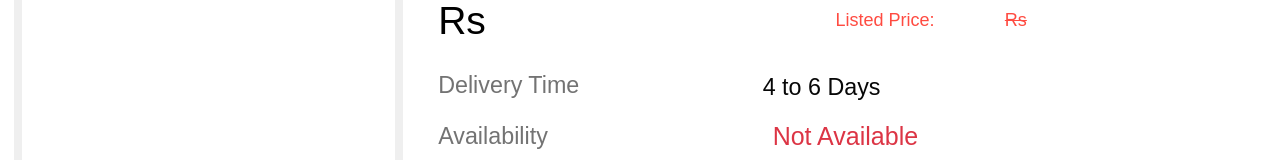
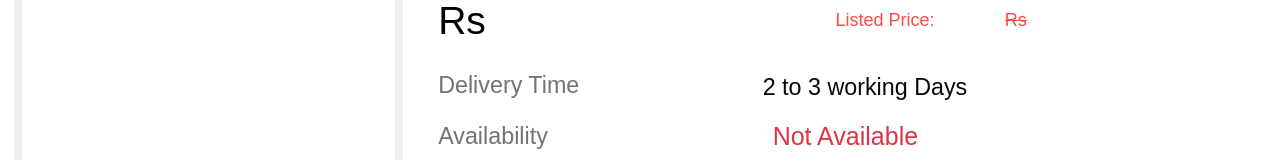
Before and after one commit to ModernMorven/ModernMorven, a React (Create React App) app in the folder modernmorven/: page /MajorProduct in a window 1280 px wide. Shown: the part 213-373 px from the top of the page. Built offline with nearby package versions, Linux system fonts and the light colour scheme; no server answers.

Commit message:
update main product
chnages in main product

```diff
--- a/modernmorven/src/components/MajorProduct.js
+++ b/modernmorven/src/components/MajorProduct.js
@@ -195,7 +195,8 @@ const ADDtoCart=async()=>{
 
                       if(resp.ok){
                         const data= await resp.json();
-                        setalertmsg(`${data.message}`);
+
+                        alert(`${data.message}`);
                         setalertColor("success")
                       }
                       else{
@@ -268,11 +269,11 @@ const findtotalrating=async()=>{
 setTimeout(() => {
 
   setalertmsg('')
- }, 4000);
+ }, 6000);
 setTimeout(() => {
   setCheckMessage('');
 
- }, 3000);
+ }, 6000);
 
   return (
     <>
@@ -401,7 +402,7 @@ setTimeout(() => {
 
                             {/* for display right side text  */}
                                 <div className="product_status_main_container_right_side_container">
-                                    <p>4 to 6 Days</p>
+                                    <p>2 to 3 working Days</p>
                                     <h5 className={majorlist.availability ? "text-success" : "text-danger"}>
                                      {majorlist.availability ? "In Stock" : "Not Available"}
                                       </h5>
```
